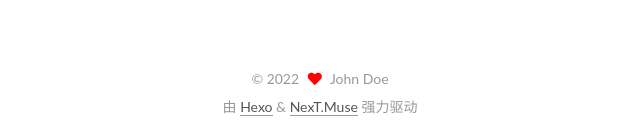
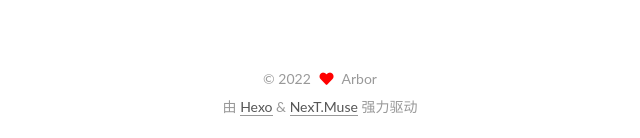
Before and after one commit to Arbor1997/gczzz.github.io, a plain HTML site: page 2022/01/22/My-New-Post/index.html in a window 1280 px wide. Shown: the part 858-996 px from the top of the page, 320-960 px from the left. Drawn offline with nearby package versions, Linux system fonts and the light colour scheme.

Commit message:
Site updated: 2022-01-22 14:46:36

```diff
--- a/2022/01/22/My-New-Post/index.html
+++ b/2022/01/22/My-New-Post/index.html
@@ -29,7 +29,7 @@
 <meta property="og:locale" content="zh_CN">
 <meta property="article:published_time" content="2022-01-21T16:03:52.000Z">
 <meta property="article:modified_time" content="2022-01-21T16:47:30.175Z">
-<meta property="article:author" content="John Doe">
+<meta property="article:author" content="Arbor">
 <meta name="twitter:card" content="summary">
 
 
@@ -112,7 +112,7 @@
 
         <div class="site-overview-wrap sidebar-panel">
           <div class="site-author site-overview-item animated" itemprop="author" itemscope itemtype="http://schema.org/Person">
-  <p class="site-author-name" itemprop="name">John Doe</p>
+  <p class="site-author-name" itemprop="name">Arbor</p>
   <div class="site-description" itemprop="description"></div>
 </div>
 <div class="site-state-wrap site-overview-item animated">
@@ -163,7 +163,7 @@
 
     <span hidden itemprop="author" itemscope itemtype="http://schema.org/Person">
       <meta itemprop="image" content="/gczzz.github.io/images/avatar.gif">
-      <meta itemprop="name" content="John Doe">
+      <meta itemprop="name" content="Arbor">
       <meta itemprop="description" content="">
     </span>
 
@@ -239,7 +239,7 @@
   <span class="with-love">
     <i class="fa fa-heart"></i>
   </span>
-  <span class="author" itemprop="copyrightHolder">John Doe</span>
+  <span class="author" itemprop="copyrightHolder">Arbor</span>
 </div>
   <div class="powered-by">由 <a href="https://hexo.io/" rel="noopener" target="_blank">Hexo</a> & <a href="https://theme-next.js.org/muse/" rel="noopener" target="_blank">NexT.Muse</a> 强力驱动
   </div>
```
Also changed, not shown: archives/2022/01/index.html (+3 -3 lines), archives/2022/index.html (+3 -3 lines), archives/index.html (+3 -3 lines), index.html (+4 -4 lines).
